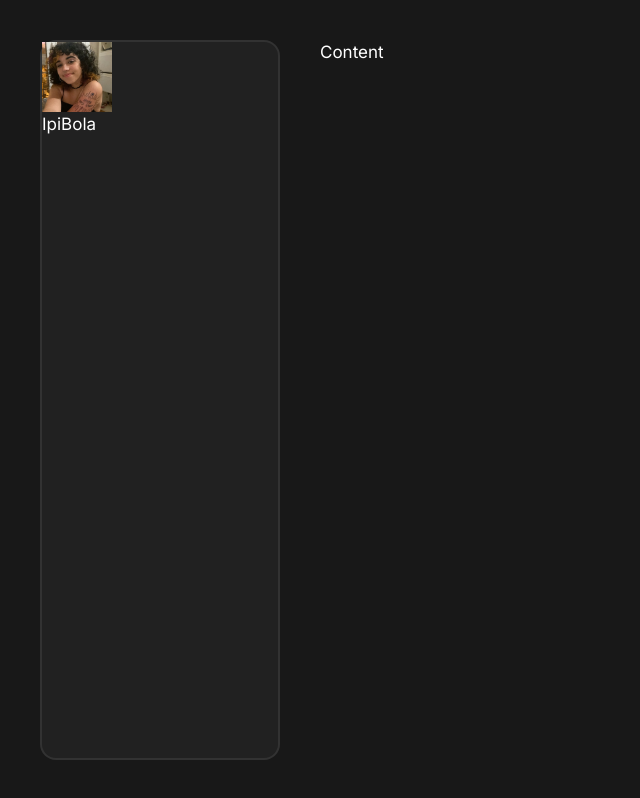
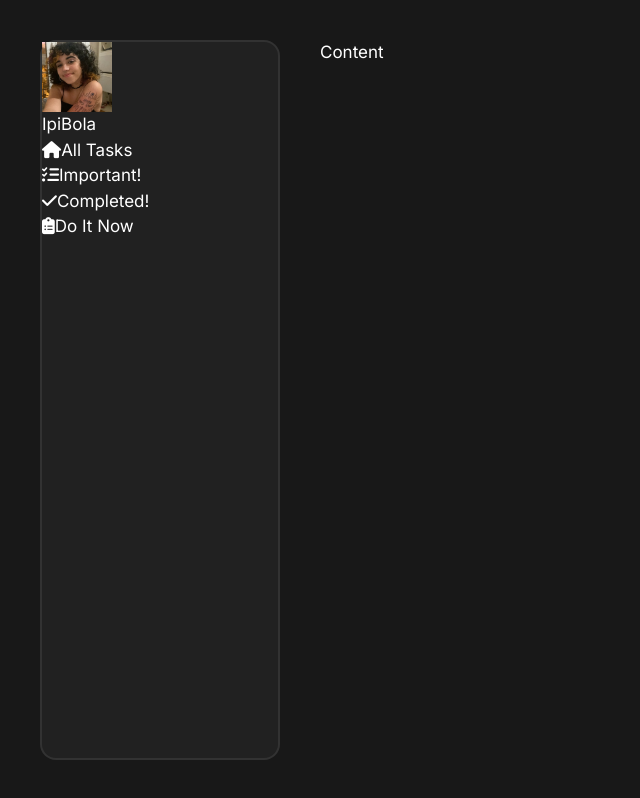
Before and after one commit to Peleton-011/chore-tracker, a Next.js app: page / in a window 1280 px wide. Shown: the whole page, without its empty margins (0-640 px from the left). Built offline with nearby package versions, Linux system fonts and the light colour scheme.

Commit message:
Add a basic navbar

```diff
--- a/app/components/Sidebar/Sidebar.tsx
+++ b/app/components/Sidebar/Sidebar.tsx
@@ -3,6 +3,8 @@ import React from "react";
 import styled from "styled-components";
 import { useGlobalState } from "../../context/globalProvider";
 import Image from "next/image";
+import menu from "../../utils/menu";
+import Link from "next/link";
 
 function Sidebar() {
 	const { theme } = useGlobalState();
@@ -24,6 +26,16 @@ function Sidebar() {
 					<span>Bola</span>
 				</h1>
 			</div>
+			<ul className="nav-items">
+				{menu.map((item) => {
+					return (
+						<li key={item.id}>
+							{item.icon}
+							<Link href={item.link}>{item.title}</Link>
+						</li>
+					);
+				})}
+			</ul>
 		</SidebarStyled>
 	);
 }
--- a/app/layout.tsx
+++ b/app/layout.tsx
@@ -19,6 +19,15 @@ export default function RootLayout({
 }>) {
 	return (
 		<html lang="en">
+			<head>
+				<link
+					rel="stylesheet"
+					href="https://cdnjs.cloudflare.com/ajax/libs/font-awesome/6.5.2/css/all.min.css"
+					integrity="sha512-SnH5WK+bZxgPHs44uWIX+LLJAJ9/2PkPKZ5QiAj6Ta86w+fsb2TkcmfRyVX3pBnMFcV7oQPJkl9QevSCWr3W6A=="
+					crossOrigin="anonymous"
+					referrerPolicy="no-referrer"
+				/>
+			</head>
 			<body className={inter.className}>
 				<ContextProvider>
 					<GlobalStylesProvider>
--- /dev/null
+++ b/app/utils/Icons.js
@@ -0,0 +1,26 @@
+export const bars = <i className="fa-solid fa-bars fa-beat"></i>;
+export const arrowLeft = <i className="fa-solid fa-arrow-left fa-beat"></i>;
+
+export const add = <i className="fa-solid fa-plus"></i>;
+export const moon = <i className="fa-solid fa-moon"></i>;
+export const search = <i className="fa-solid fa-magnifying-glass"></i>;
+export const bell = <i className="fa-solid fa-bell"></i>;
+export const home = <i className="fa-solid fa-house"></i>;
+export const list = <i className="fa-solid fa-list-check"></i>;
+export const check = <i className="fa-solid fa-check"></i>;
+export const help = <i className="fa-solid fa-circle-info"></i>;
+export const gear = <i className="fa-solid fa-gear"></i>;
+export const login = <i className="fa-solid fa-right-to-bracket"></i>;
+export const logout = <i className="fa-solid fa-right-from-bracket"></i>;
+export const user = <i className="fa-solid fa-user"></i>;
+export const join = <i className="fa-solid fa-user-plus"></i>;
+export const heart = <i className="fa-solid fa-heart"></i>;
+export const edit = <i className="fa-solid fa-file-pen"></i>;
+export const users = <i className="fa-solid fa-user-group"></i>;
+export const todo = <i className="fa-solid fa-clipboard-list"></i>;
+export const down = <i className="fa-solid fa-caret-down"></i>;
+export const trash = <i className="fa-solid fa-trash"></i>;
+export const admin = <i className="fa-solid fa-lock"></i>;
+export const linked = <i className="fa-brands fa-linkedin"></i>;
+export const mailIcon = <i className="fa-solid fa-envelope"></i>;
+export const plus = <i className="fa-solid fa-plus fa-beat-fade"></i>;
--- /dev/null
+++ b/app/utils/menu.js
@@ -0,0 +1,30 @@
+import { list, check, todo, home } from "./Icons";
+
+const menu = [
+  {
+    id: 1,
+    title: "All Tasks",
+    icon: home,
+    link: "/",
+  },
+  {
+    id: 2,
+    title: "Important!",
+    icon: list,
+    link: "/important",
+  },
+  {
+    id: 3,
+    title: "Completed!",
+    icon: check,
+    link: "/completed",
+  },
+  {
+    id: 4,
+    title: "Do It Now",
+    icon: todo,
+    link: "/incomplete",
+  },
+];
+
+export default menu;
```
